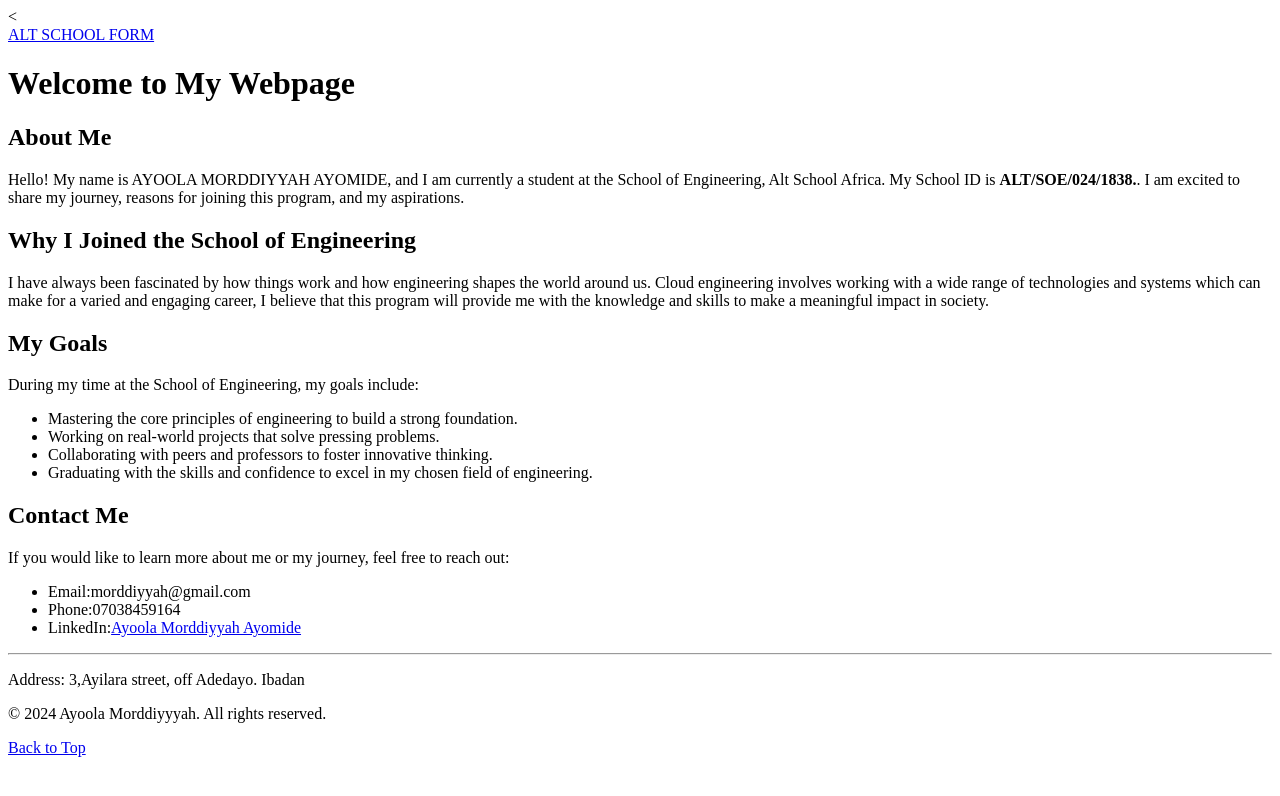
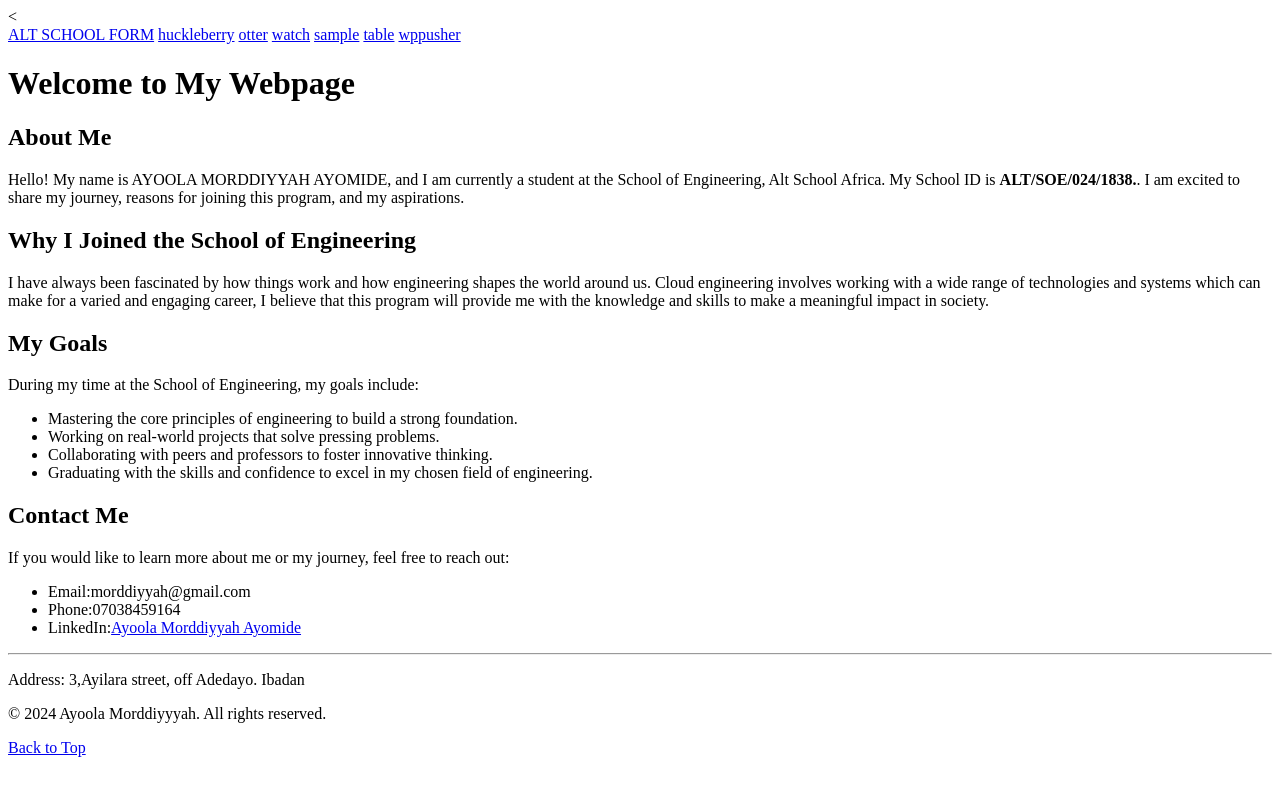
Before and after one commit to Morddiyyah/AltSchool, a plain HTML site: page index.html in a window 1280 px wide. Drawn offline with Linux system fonts and the light colour scheme.

Commit message:
add assignment

```diff
--- a/index.html
+++ b/index.html
@@ -7,7 +7,13 @@
 </head>
 <body>
     <div id="top"></div>
-    <a href="form.html">ALT SCHOOL FORM</a>
+    <a href="Assignment/form.html">ALT SCHOOL FORM</a>
+    <a href="Assignment/huckleberry.html">huckleberry</a>
+    <a href="Assignment/otter.html">otter</a>
+    <a href="Assignment/watch.html">watch</a>
+    <a href="Assignment/sample.html">sample</a>
+    <a href="Assignment/table.html">table</a>
+    <a href="Assignment/wppusher.html">wppusher</a>
     <h1>Welcome to My Webpage</h1>
 
     <h2>About Me</h2>
```
Also changed, not shown: Assignment/Logo.png (renamed from Logo.png), Assignment/form.html (renamed from form.html), Assignment/huckleberry.html (renamed from huckleberry.html), Assignment/otter.html (renamed from otter.html), Assignment/sample.html (renamed from sample.html), Assignment/table.html (renamed from table.html), Assignment/watch.html (renamed from watch.html), Assignment/watch.jpg (renamed from watch.jpg), Assignment/wppusher-logo copy.png (renamed from wppusher-logo copy.png), Assignment/wppusher.html (renamed from wppusher.html).
